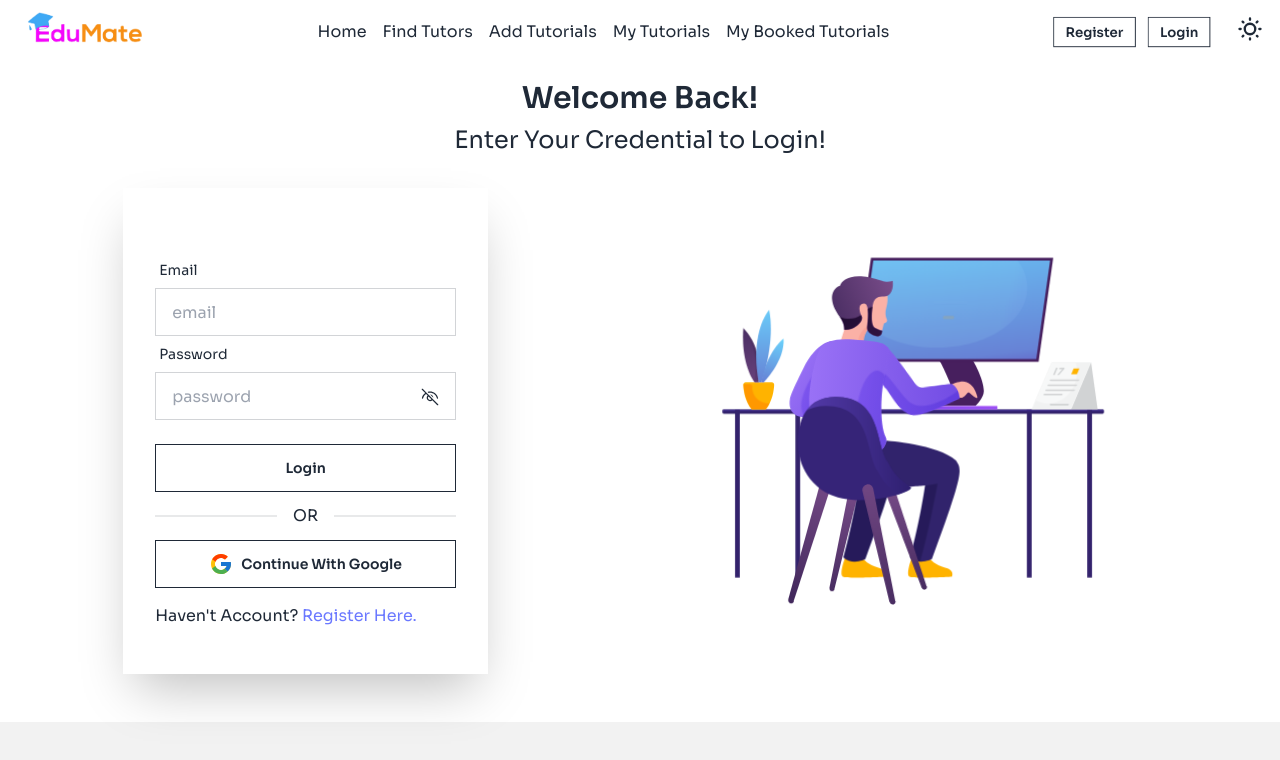
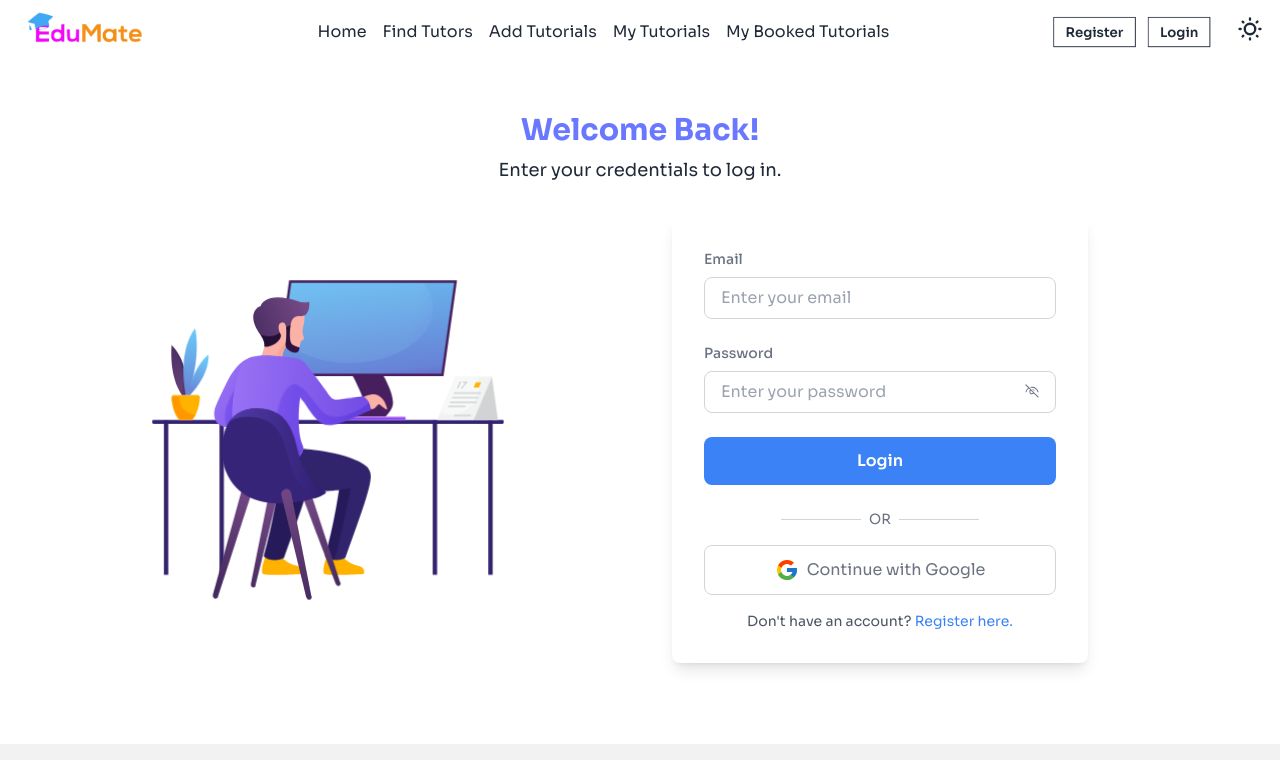
Before and after one commit to juwel-r/assignment-11-polish, a React (Vite) app: page /login in a window 1280 px wide. Shown: the top 760 px of the page. Built offline with nearby package versions, Linux system fonts and the light colour scheme; no server answers.

Commit message:
style updated

```diff
--- /dev/null
+++ b/___Project_Problems_Fetched.js
@@ -0,0 +1 @@
+// In find tutorials data not showing when state in undefined ==>data is fetched from router
--- a/src/Layout/MainLayout.jsx
+++ b/src/Layout/MainLayout.jsx
@@ -19,6 +19,7 @@ const MainLayout = () => {
       <Outlet></Outlet>
       </div>
       <Footer></Footer>
+
     </div>
   );
 };
--- a/src/Pages/AddTutorial.jsx
+++ b/src/Pages/AddTutorial.jsx
@@ -70,59 +70,76 @@ const AddTutorial = () => {
   ];
 
   return (
-    <div className="hero bg-base-200">
-      <div className="hero-content flex-col md:flex-row md:gap-16">
-        <div className="flex-1">
-          <Lottie animationData={readingAnimation}></Lottie>
+<div className="min-h-screen p-4 md:pt-8 flex items-start justify-center bg-gradient-to-br from-gray-100 to-gray-300">
+  <div className="max-w-7xl w-full bg-white rounded-xl shadow-lg p-6 md:p-12 flex flex-col md:flex-row gap-8">
+    {/* Left Section: Animation */}
+    <div className="w-full md:w-1/2 flex items-center justify-center">
+      <Lottie animationData={readingAnimation} className="w-full max-w-md" />
     </div>
+
+    {/* Right Section: Form */}
     <form
       onSubmit={submitHandler}
-          className="flex-1 content-end w-full flex flex-col gap-2 mx-auto text-center"
+      className="w-full md:w-1/2 flex flex-col gap-6"
     >
-          <h1 className="text-center font-bold text-2xl md:text-3xl lg:text-3xl my-8">
+      <h1 className="text-2xl md:text-3xl font-extrabold text-center text-primary">
         Add New Tutorial
       </h1>
+
       {/* Name */}
-          <div className="w-full">
+      <div className="flex flex-col gap-1">
+        <label htmlFor="name" className="text-sm text-gray-600">
+          Name
+        </label>
         <input
           value={userInfo.displayName}
           type="text"
           name="name"
           readOnly
-              placeholder="Name"
-              className="rounded-none input input-bordered w-full max-w-xl"
+          className="rounded-lg border border-gray-300 px-4 py-2 focus:outline-none focus:ring-2 focus:ring-blue-500 w-full"
         />
       </div>
+
       {/* Email */}
-          <div className="w-full">
+      <div className="flex flex-col gap-1">
+        <label htmlFor="email" className="text-sm text-gray-600">
+          Email
+        </label>
         <input
           value={userInfo.email}
           type="email"
           name="email"
           readOnly
-              placeholder="Email"
-              className="rounded-none input input-bordered w-full max-w-xl"
+          className="rounded-lg border border-gray-300 px-4 py-2 focus:outline-none focus:ring-2 focus:ring-blue-500 w-full"
         />
       </div>
+
       {/* Photo URL */}
-          <div className="w-full">
+      <div className="flex flex-col gap-1">
+        <label htmlFor="photoURL" className="text-sm text-gray-600">
+          Photo URL
+        </label>
         <input
           type="url"
           name="photoURL"
           required
-              placeholder="Photo URL"
-              className="rounded-none input input-bordered w-full max-w-xl"
+          placeholder="https://example.com/photo.jpg"
+          className="rounded-lg border border-gray-300 px-4 py-2 focus:outline-none focus:ring-2 focus:ring-blue-500 w-full"
         />
       </div>
-          <div className="lg:flex gap-2 lg:px-2">
+
+      <div className="flex flex-col lg:flex-row gap-4">
         {/* Category */}
-            <div className="w-full">
+        <div className="flex flex-col gap-1 w-full">
+          <label htmlFor="category" className="text-sm text-gray-600">
+            Category
+          </label>
           <select
-                className="rounded-none input input-bordered w-full max-w-xl"
             name="category"
             required
             value={category}
             onChange={(e) => setCategory(e.target.value)}
+            className="rounded-lg border border-gray-300 px-4 py-2 focus:outline-none focus:ring-2 focus:ring-blue-500 w-full"
           >
             <option value="" disabled>
               Select Language
@@ -134,50 +151,62 @@ const AddTutorial = () => {
             ))}
           </select>
         </div>
+
         {/* Price */}
-            <div className="w-full mt-2 lg:mt-0">
+        <div className="flex flex-col gap-1 w-full">
+          <label htmlFor="price" className="text-sm text-gray-600">
+            Price
+          </label>
           <input
             type="number"
             step="any"
             name="price"
             required
             placeholder="Price"
-                className="rounded-none input input-bordered w-full max-w-xl"
+            className="rounded-lg border border-gray-300 px-4 py-2 focus:outline-none focus:ring-2 focus:ring-blue-500 w-full"
           />
         </div>
       </div>
+
       {/* Description */}
-          <div className="w-full">
-            <input
-              type="text"
+      <div className="flex flex-col gap-1">
+        <label htmlFor="description" className="text-sm text-gray-600">
+          Description
+        </label>
+        <textarea
           name="description"
           required
-              placeholder="Description"
-              className="rounded-none input input-bordered w-full max-w-xl"
-            />
+          placeholder="Provide a brief description..."
+          className="rounded-lg border border-gray-300 px-4 py-2 focus:outline-none focus:ring-2 focus:ring-blue-500 w-full h-28 resize-none"
+        ></textarea>
       </div>
+
       {/* Review */}
-          <div className="w-full">
+      <div className="flex flex-col gap-1">
+        <label htmlFor="review" className="text-sm text-gray-600">
+          Review
+        </label>
         <input
           defaultValue="0"
           type="number"
           step="any"
           name="review"
-              required
-              placeholder="Review"
-              className="rounded-none input input-bordered w-full max-w-xl"
+          readOnly
+          className="rounded-lg border border-gray-300 px-4 py-2 focus:outline-none focus:ring-2 focus:ring-blue-500 w-full"
         />
       </div>
-          <div className="w-full text-center">
-            <input
+
+      {/* Submit Button */}
+      <button
         type="submit"
-              value="Submit"
-              className="rounded-none input input-bordered w-full max-w-xs"
-            />
-          </div>
+        className="mt-4 bg-gradient-to-r from-blue-500 to-indigo-500 text-white font-bold py-2 px-6 rounded-lg shadow-lg hover:shadow-xl transition-all duration-300"
+      >
+        Submit
+      </button>
     </form>
   </div>
 </div>
+
   );
 };
 
--- a/src/Pages/FindTutors.jsx
+++ b/src/Pages/FindTutors.jsx
@@ -1,11 +1,10 @@
-import axios from "axios";
 import React, { useEffect } from "react";
 import { useLoaderData } from "react-router-dom";
 import TutorCard from "../components/TutorCard";
 
 const FindTutors = () => {
   const tutors = useLoaderData();
-  console.log();
+  console.log(tutors);
 
   return (
     <div className="md:w-11/12 mx-auto w-[95%]">
--- a/src/Pages/Login.jsx
+++ b/src/Pages/Login.jsx
@@ -23,7 +23,7 @@ const Login = () => {
     const errors = [];
     if (!email) errors.push("Email is required");
     if (!password) errors.push("Password is required");
-    if (password.length < 6) errors.push("Password is wrong");
+    if (password.length < 6) errors.push("Password is too short");
     return errors;
   };
 
@@ -63,7 +63,6 @@ const Login = () => {
     }
   };
 
-  //Google Login
   const googleLogin = () => {
     setStartSpin(true);
     loginWithGoogle()
@@ -91,91 +90,95 @@ const Login = () => {
         });
       });
   };
+
   return (
-    <section className="btImageLogin mb-12 mt-4">
+    <section className=" py-12">
       {startSpin ? (
-        <LoadingSpin></LoadingSpin>
+        <LoadingSpin />
       ) : (
-        <>
-          <h1 className="text-center font-semibold text-2xl lg:text-3xl">
-            Welcome Back!
-          </h1>
-          <h1 className="text-center text-xl lg:text-2xl mt-2">
-            Enter Your Credential to Login!
-          </h1>
-          <div className="flex flex-col md:flex-row-reverse md:px-8 mt-8">
-            <div className="max-w-72 lg:max-w-[40%] mx-auto">
-              {" "}
-              <Lottie animationData={loginAnimation}></Lottie>
+        <div className="container mx-auto px-4">
+          <div className="text-center mb-8">
+            <h1 className="text-3xl font-bold text-gray-800 text-primary">Welcome Back!</h1>
+            <p className="text-lg  mt-2">
+              Enter your credentials to log in.
+            </p>
+          </div>
+
+          <div className="flex flex-col-reverse lg:flex-row items-center gap-8">
+            <div className="w-full lg:w-1/2">
+              <Lottie animationData={loginAnimation} className="max-w-md mx-auto" />
             </div>
-            <div className="w-10/12 md:w-[50%] lg:w-[30%] mx-auto shadow-2xl p-8">
-              <form
-                onSubmit={handleSubmit}
-                className="rounded-none md:pt-8 md:-mt-0 pt-0 -mt-12"
-              >
-                {/* Email Input */}
-                <div className="form-control">
-                  <label className="label">
-                    <span className="label-text">Email</span>
+
+            <div className="w-full sm:w-8/12 lg:w-1/3 shadow-lg rounded-lg p-8">
+              <form onSubmit={handleSubmit} className="space-y-6">
+                <div>
+                  <label className="block text-sm font-medium text-gray-500 mb-2">
+                    Email
                   </label>
                   <input
                     type="email"
-                    placeholder="email"
-                    className="input input-bordered rounded-none"
+                    placeholder="Enter your email"
+                    className="w-full border border-gray-300 rounded-lg px-4 py-2 focus:outline-none focus:ring-2 focus:ring-blue-500"
                     value={email}
                     onChange={(e) => setEmail(e.target.value)}
                     required
                   />
                 </div>
-                {/* Password Input */}
-                <div className="form-control relative">
-                  <label className="label">
-                    <span className="label-text">Password</span>
+
+                <div className="relative">
+                  <label className="block text-sm font-medium text-gray-500 mb-2">
+                    Password
                   </label>
                   <input
-                    type={`${showPass ? "text" : "password"}`}
-                    placeholder="password"
-                    className="input input-bordered rounded-none"
+                    type={showPass ? "text" : "password"}
+                    placeholder="Enter your password"
+                    className="w-full border border-gray-300 rounded-lg px-4 py-2 focus:outline-none focus:ring-2 focus:ring-blue-500"
                     value={password}
                     onChange={(e) => setPassword(e.target.value)}
                     required
                   />
                   <span
                     onClick={() => setShowPass(!showPass)}
-                    className="absolute bottom-[15%] right-4 text-xl hover:text-gray-500 cursor-pointer"
+                    className="absolute top-10 right-4 text-gray-500 hover:text-gray-800 cursor-pointer"
                   >
-                    {!showPass ? <VscEyeClosed /> : <VscEye />}
+                    {showPass ? <VscEye /> : <VscEyeClosed />}
                   </span>
                 </div>
-                {/* Submit Button */}
-                <div className="form-control mt-6">
+
+                <div>
                   <button
                     type="submit"
-                    className="btn btn-outline rounded-none"
+                    className="w-full bg-blue-500 text-white py-3 rounded-lg font-semibold hover:bg-blue-600 transition duration-300"
                   >
                     Login
                   </button>
                 </div>
               </form>
-              <div className="google mx-auto divider">OR</div>
-              <button
-                onClick={googleLogin}
-                className=" btn btn-outline mb-4 rounded-none w-full"
-              >
-                <span className="text-2xl">
-                  <FcGoogle />
-                </span>
-                Continue With Google{" "}
-              </button>
-              <p className="">
-                Haven't Account?{" "}
-                <Link className="text-primary" to="/register">
-                  Register Here.
+
+              <div className="mt-6 text-center">
+                <div className="flex items-center gap-2 justify-center">
+                  <div className="w-20 border-t border-gray-300"></div>
+                  <p className="text-sm text-gray-500">OR</p>
+                  <div className="w-20 border-t border-gray-300"></div>
+                </div>
+
+                <button
+                  onClick={googleLogin}
+                  className="mt-4 w-full border border-gray-300 text-gray-500 py-3 rounded-lg flex items-center justify-center gap-2 hover:bg-gray-100 transition duration-300"
+                >
+                  <FcGoogle className="text-2xl" /> Continue with Google
+                </button>
+              </div>
+
+              <p className="mt-4 text-center text-sm text-gray-600">
+                Don&apos;t have an account?{' '}
+                <Link to="/register" className="text-blue-500 hover:underline">
+                  Register here.
                 </Link>
               </p>
             </div>
           </div>
-        </>
+        </div>
       )}
     </section>
   );
--- a/src/Pages/Register.jsx
+++ b/src/Pages/Register.jsx
@@ -1,7 +1,5 @@
 import React, { useContext, useState } from "react";
 import { FaLock, FaUser } from "react-icons/fa";
-import { FaRepeat } from "react-icons/fa6";
-import { MdInsertPhoto } from "react-icons/md";
 import { VscEye, VscEyeClosed } from "react-icons/vsc";
 import { Link, useNavigate } from "react-router-dom";
 import { AuthContext } from "../Provider/AuthProvider";
@@ -12,8 +10,7 @@ import Lottie from "lottie-react";
 import registerAnimation from "../assets/aniamtion_json/register-lottie-animation.json";
 
 const Register = () => {
-  const { createUser, loginWithGoogle, setUserInfo, updateUser, setLoading } =
-    useContext(AuthContext);
+  const { createUser, setUserInfo, updateUser, setLoading } = useContext(AuthContext);
   const [showPass, setShowPass] = useState(false);
   const [name, setName] = useState("");
   const [email, setEmail] = useState("");
@@ -22,13 +19,12 @@ const Register = () => {
   const [repeatPassword, setRepeatPassword] = useState("");
   const [errorMessage, setErrorMessage] = useState("");
   const navigate = useNavigate();
-  //
   const [startSpin, setStartSpin] = useState(false);
 
   const validateSignup = () => {
     const errors = [];
     const passwordRegex = /^(?=.*[a-z])(?=.*[A-Z]).{6,}$/;
-    if (!name) errors.push("FirstName is required");
+    if (!name) errors.push("Name is required");
     if (!email) errors.push("Email is required");
     if (!photoURL) errors.push("Photo URL is required");
     if (!password) {
@@ -41,7 +37,6 @@ const Register = () => {
     return errors;
   };
 
-  console.log(errorMessage);
   const handleSubmit = (e) => {
     e.preventDefault();
     const errors = validateSignup();
@@ -53,7 +48,6 @@ const Register = () => {
       createUser(email, password)
         .then((result) => {
           setStartSpin(false);
-          e.target.reset();
           setLoading(false);
           setUserInfo(result.user);
           const userInfo = {
@@ -61,16 +55,11 @@ const Register = () => {
             photoURL: photoURL,
           };
           updateUser(userInfo);
-          e.target.reset();
           Swal.fire({
             title: "Good job!",
             text: "Registration Successful!",
             icon: "success",
-          }).then((result) => {
-            if (result.isConfirmed) {
-              navigate("/");
-            }
-          });
+          }).then(() => navigate("/"));
         })
         .catch((error) => {
           setStartSpin(false);
@@ -84,154 +73,113 @@ const Register = () => {
     }
   };
 
-  //Google Login
-  // const googleLogin = () => {
-  //   setStartSpin(true);
-  //   loginWithGoogle()
-  //     .then((result) => {
-  //       setStartSpin(false);
-  //       setUserInfo(result.user);
-  //       setLoading(false);
-  //       Swal.fire({
-  //         title: "Registration Successful!",
-  //         icon: "success",
-  //         showConfirmButton: false,
-  //         timer: 800,
-  //       });
-  //       setTimeout(() => {
-  //         navigate("/");
-  //       }, 1200);
-  //     })
-  //     .catch((error) => {
-  //       setStartSpin(false);
-  //       Swal.fire({
-  //         title: "Failed To Register!",
-  //         text: error.code,
-  //         icon: "error",
-  //         confirmButtonText: "Try Again",
-  //       });
-  //     });
-  // };
-  if (startSpin) {
-  }
   return (
-    <section className="bgImage pt-10 md:pt-4 relative mb-12 mt-4">
+    <section className="py-12">
       {startSpin ? (
-        <div className="">
-          <LoadingSpin></LoadingSpin>
-        </div>
+        <LoadingSpin />
       ) : (
-        <>
-          <div>
-            <h1 className="text-center font-semibold text-2xl md: lg:text-3xl">
-              Welcome To Edu Mate!
-            </h1>
-            <h1 className="text-center text-xl lg:text-2xl mt-3">
-              Enter Your Details To Register!
-            </h1>
+        <div className="container mx-auto px-4">
+          <div className="text-center mb-8">
+            <h1 className="text-3xl font-bold text-primary">Welcome To Edu Mate!</h1>
+            <p className="text-lg mt-2">Enter Your Details To Register!</p>
           </div>
-          <div className="flex flex-col md:flex-row-reverse items-center md:px-8 mt-8">
-            <div className="max-w-72 lg:max-w-[30%] mx-auto">
-              {" "}
-              <Lottie animationData={registerAnimation}></Lottie>
+
+          <div className="flex flex-col-reverse lg:flex-row items-center gap-8">
+            <div className="w-full lg:w-1/2">
+              <Lottie animationData={registerAnimation} className="max-w-md mx-auto" />
             </div>
-            <div className="w-10/12 md:w-[60%] lg:w-[35%] mx-auto shadow-2xl p-8">
-              <form
-                onSubmit={handleSubmit}
-                className="rounded-none md:pt-8 md:-mt-0 pt-0"
-              >
-                {/* Name Input */}
-                <div className="form-control">
-                  <label className="label">
-                    <span className="label-text">Name</span>
-                  </label>
+
+            <div className="w-full sm:w-8/12 lg:w-1/3 shadow-lg rounded-lg p-8 ">
+              <form onSubmit={handleSubmit} className="space-y-6">
+                <div>
+                  <label className="block text-sm font-medium text-gray-500 mb-2">Name</label>
                   <input
                     type="text"
-                    className="input input-bordered rounded-none"
-                    placeholder="Name"
+                    placeholder="Enter your name"
+                    className="w-full border border-gray-300 rounded-lg px-4 py-2 focus:outline-none focus:ring-2 focus:ring-blue-500"
                     value={name}
                     onChange={(e) => setName(e.target.value)}
+                    required
                   />
                 </div>
-                {/* Email Input */}
-                <div className="form-control">
-                  <label className="label">
-                    <span className="label-text">Email</span>
-                  </label>
+
+                <div>
+                  <label className="block text-sm font-medium text-gray-500 mb-2">Email</label>
                   <input
                     type="email"
-                    className="input input-bordered rounded-none"
-                    placeholder="Email"
+                    placeholder="Enter your email"
+                    className="w-full border border-gray-300 rounded-lg px-4 py-2 focus:outline-none focus:ring-2 focus:ring-blue-500"
                     value={email}
                     onChange={(e) => setEmail(e.target.value)}
+                    required
                   />
                 </div>
-                {/* Password Input */}
-                <div className="form-control relative">
-                  <label className="label">
-                    <span className="label-text">Password</span>
-                  </label>
+
+                <div>
+                  <label className="block text-sm font-medium text-gray-500 mb-2">Password</label>
                   <input
-                    type={`${showPass ? "text" : "password"}`}
-                    className="input input-bordered rounded-none"
-                    placeholder="Password"
+                    type={showPass ? "text" : "password"}
+                    placeholder="Enter your password"
+                    className="w-full border border-gray-300 rounded-lg px-4 py-2 focus:outline-none focus:ring-2 focus:ring-blue-500"
                     value={password}
                     onChange={(e) => setPassword(e.target.value)}
+                    required
                   />
                   <span
                     onClick={() => setShowPass(!showPass)}
-                    className="absolute bottom-[15%] right-4 text-xl hover:text-gray-500"
+                    className="absolute top-10 right-4 text-gray-500 hover:text-gray-800 cursor-pointer"
                   >
-                    {!showPass ? <VscEyeClosed /> : <VscEye />}
+                    {showPass ? <VscEye /> : <VscEyeClosed />}
                   </span>
                 </div>
-                {/* Photo URL */}
-                <div className="form-control">
-                  <label className="label">
-                    <span className="label-text">Photo URL</span>
-                  </label>
+
+                <div>
+                  <label className="block text-sm font-medium text-gray-500 mb-2">Photo URL</label>
                   <input
                     type="url"
-                    className="input input-bordered rounded-none"
-                    placeholder="Photo URL"
+                    placeholder="Enter your photo URL"
+                    className="w-full border border-gray-300 rounded-lg px-4 py-2 focus:outline-none focus:ring-2 focus:ring-blue-500"
                     value={photoURL}
                     onChange={(e) => setPhotoURL(e.target.value)}
+                    required
                   />
                 </div>
-                {/* Submit Button */}
-                <div className="form-control mt-6">
-                  {errorMessage ? (
-                    <p className="text-red-500 pb-2">{errorMessage}</p>
-                  ) : (
-                    ""
-                  )}
+
+                <div>
+                  {errorMessage && <p className="text-red-500 text-sm">{errorMessage}</p>}
                   <button
                     type="submit"
-                    className="btn btn-outline rounded-none"
+                    className="w-full bg-blue-500 text-white py-3 rounded-lg font-semibold hover:bg-blue-600 transition duration-300"
                   >
                     Register
                   </button>
                 </div>
               </form>
-              <div className="google mx-auto divider">OR</div>
-              {/* <button
-                onClick={googleLogin}
-                className=" btn btn-outline mb-4 rounded-none w-full"
-              >
-                <span className="text-2xl">
-                  <FcGoogle />
-                </span>
-                Continue With Google{" "}
-              </button> */}
-              <p>
-                Already Have Account?{" "}
-                <Link className="text-primary" to="/login">
-                  Login Here.
+
+              <div className="mt-6 text-center">
+                <div className="flex items-center gap-2 justify-center">
+                  <div className="w-20 border-t border-gray-300"></div>
+                  <p className="text-sm text-gray-500">OR</p>
+                  <div className="w-20 border-t border-gray-300"></div>
+                </div>
+
+                <button
+                  // onClick={googleLogin}
+                  className="mt-4 w-full border border-gray-300 text-gray-500 py-3 rounded-lg flex items-center justify-center gap-2 hover:bg-gray-100 transition duration-300"
+                >
+                  <FcGoogle className="text-2xl" /> Continue with Google
+                </button>
+              </div>
+
+              <p className="mt-4 text-center text-sm text-gray-600">
+                Already have an account?{" "}
+                <Link to="/login" className="text-blue-500 hover:underline">
+                  Login here.
                 </Link>
               </p>
             </div>
           </div>
-        </>
+        </div>
       )}
     </section>
   );
```
Also changed, not shown: src/Pages/MyTutorials.jsx (+8 -11 lines), src/components/TutorCard.jsx (+10 -13 lines), src/index.css (+86 -0 lines). Lines whose indentation alone changed are shown as unchanged.
